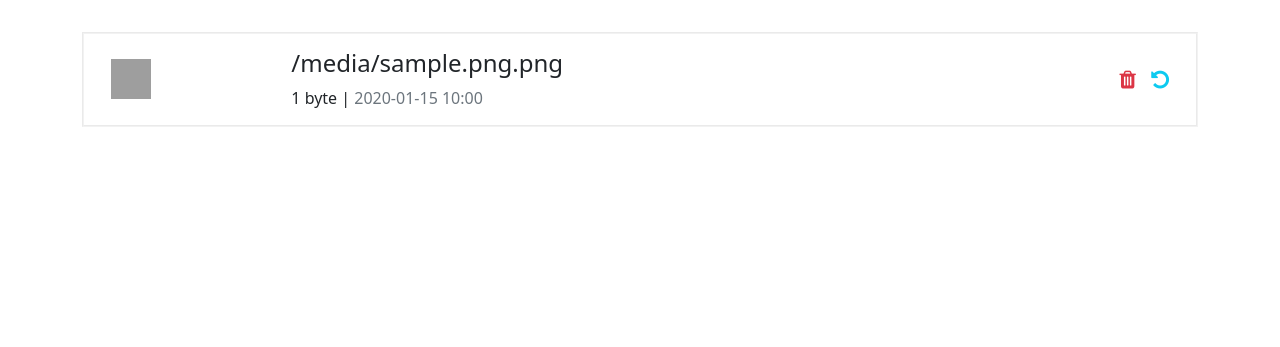
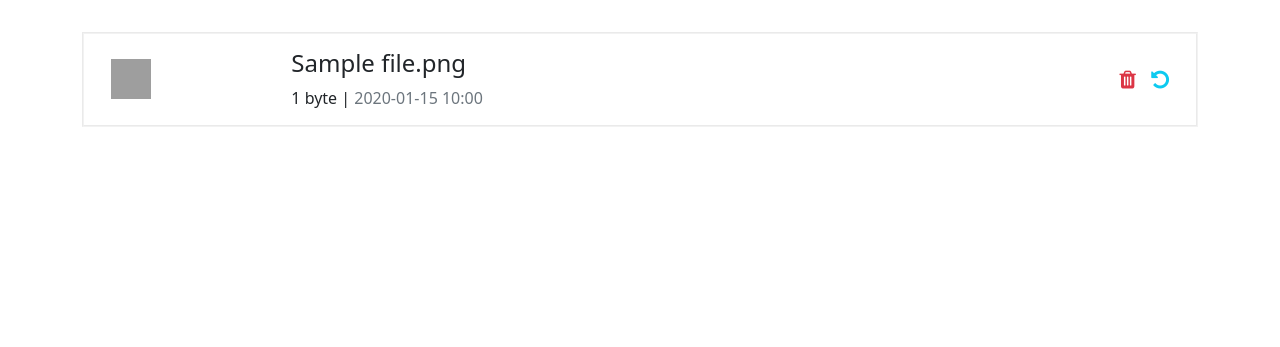
Before and after one commit to thebadalkumar/FilesAdda, a Django app: template templates/fileUploader/myremovedfiles.html in a window 1280 px wide. Shown: the part 73-420 px from the top of the page. Run offline with Django 3.2, Linux system fonts and the light colour scheme; the template is opened without the code that fills it: most values are stand-ins (such as "Sample title", 1, 10 or a date in 2020); some libraries are stand-ins or nearby versions; grey boxes are pictures that could not be loaded.

Commit message:
Update: Handle deleted files

```diff
--- a/templates/fileUploader/myremovedfiles.html
+++ b/templates/fileUploader/myremovedfiles.html
@@ -5,7 +5,7 @@
         <div class="col-md-2 align-self-center"><img src="/static/images/{{file.css_class}}.png" height="40" width="40"></div>
         <div class="col-md-7 align-self-center">
             <div class="">
-                <h4>{{file}}.{{file.file.url|get_ext}}</h4>
+                <h4>{{file.title}}.{{file.file.url|get_ext}}</h4>
                 <span>{{file.file.size|filesizeformat}}</span> |
                 <span class="text-secondary">{{file.date|date:'Y-m-d H:i'}}</span>
             </div>
```
